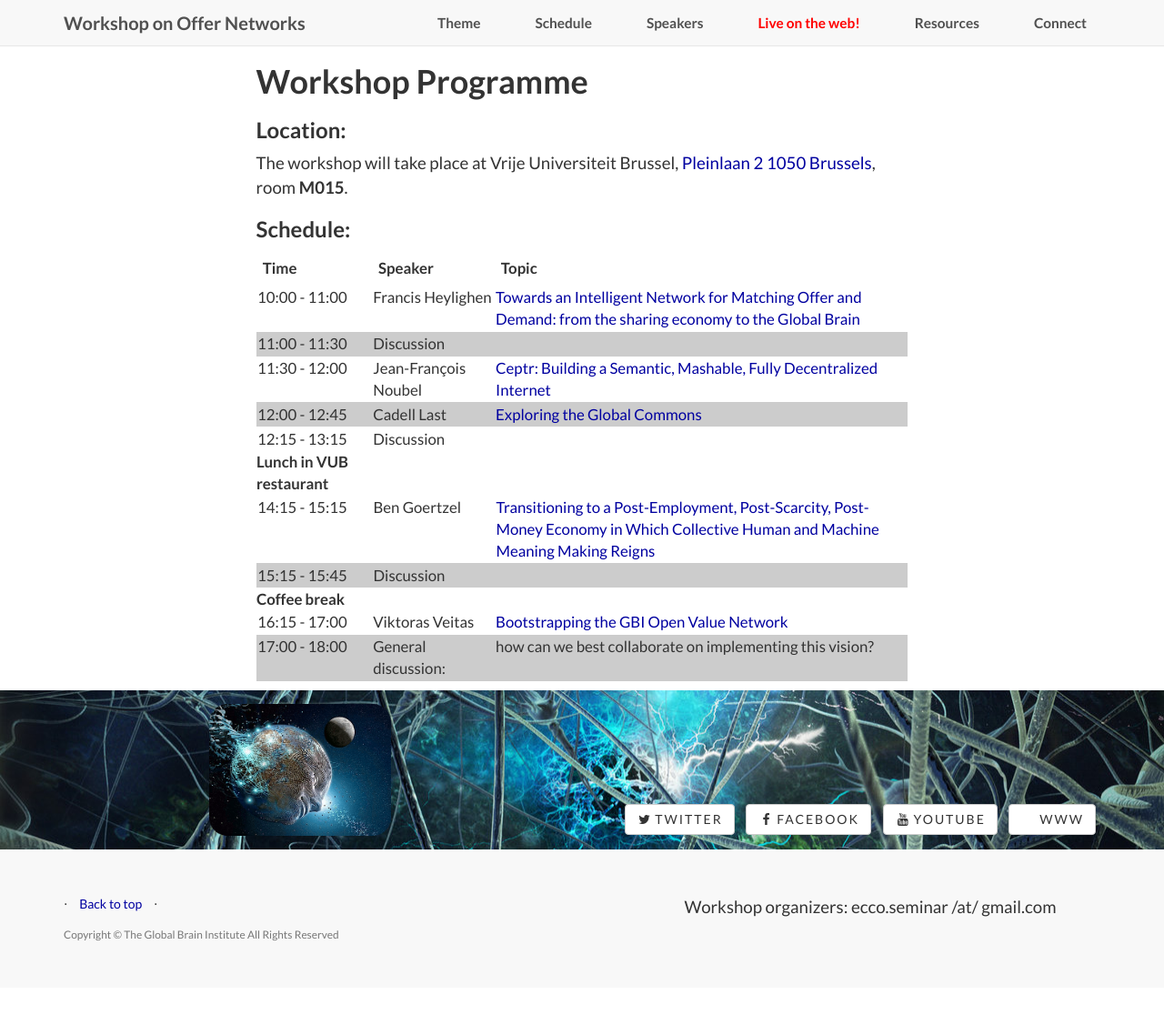
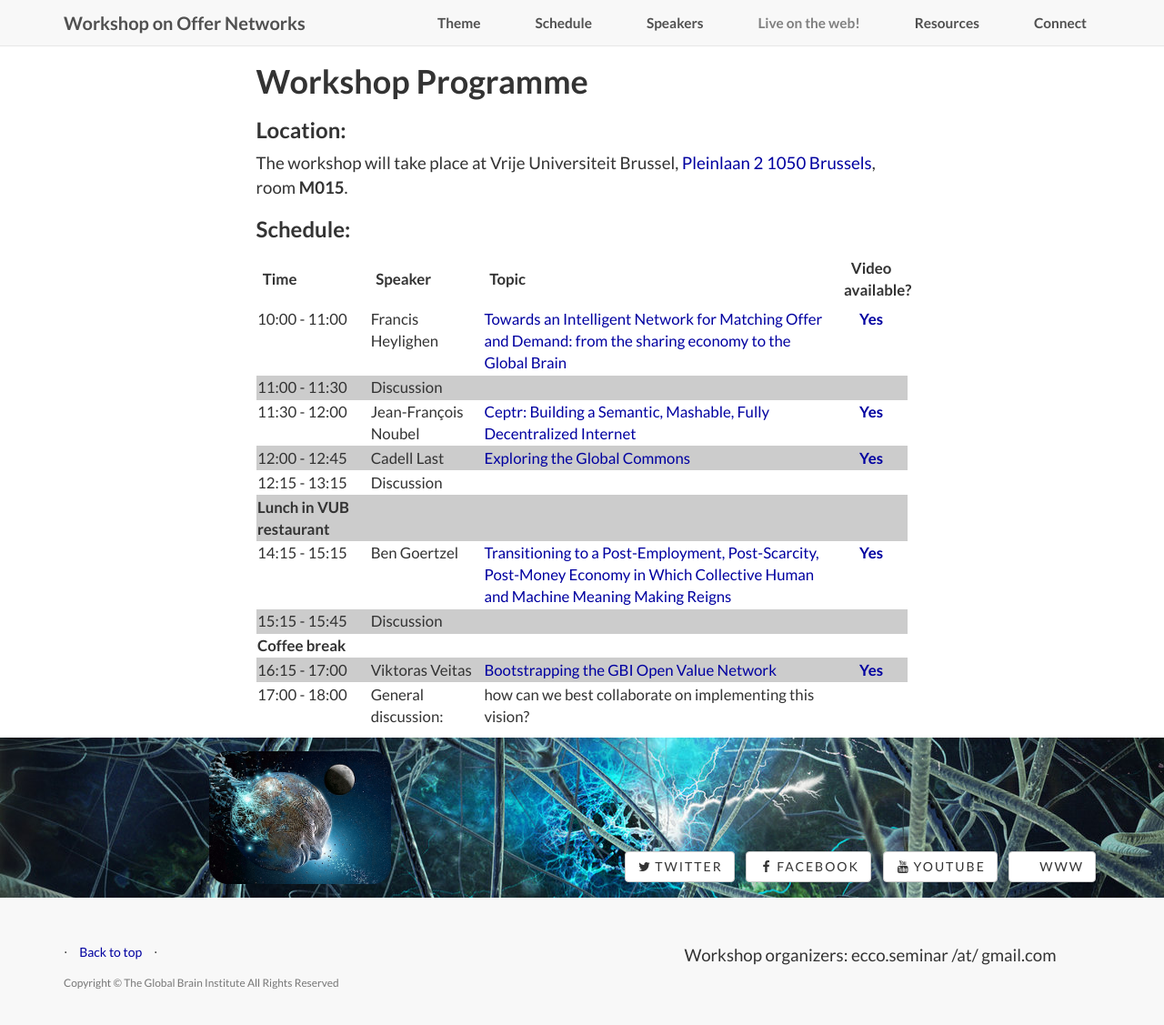
Before and after one commit to globalbraininstitute/onet, a Jekyll site: the page built from pages/schedule.markdown, in a window 1280 px wide and 1139 px high. Shown: the top 1127 px of the window at 91% size. Built offline with Jekyll 4.4.1, drawn with Linux system fonts in a browser that asks for light colours; nearby versions of some CDN libraries; library files that are not in the unit come from our copies; comment, search, counter and statistics services are not loaded.

Commit message:
last changes for archiving the workshop

```diff
--- a/_includes/navigation.html
+++ b/_includes/navigation.html
@@ -24,7 +24,7 @@
                     <a class="navbar-text" href="{{site.baseurl}}/#speakers">Speakers</a>
                 </li>
                 <li>
-                    <a class="navbar-text" href="{{site.baseurl}}/pages/live/"><font style="color:red">Live on the web!</font></a>
+                    <a class="navbar-text" href="{{site.baseurl}}/pages/live/"><font style="color:gray">Live on the web!</font></a>
                 </li>
                 <li>
                     <a class="navbar-text" href="{{site.baseurl}}/pages/resources/">Resources</a>
--- a/pages/schedule.markdown
+++ b/pages/schedule.markdown
@@ -13,20 +13,16 @@ The workshop will take place at Vrije Universiteit Brussel, [Pleinlaan 2 1050 Br
 
 ###Schedule:
 
-|Time|Speaker|Topic|
-|:---|---|---|---:|
-|10:00 - 11:00| Francis Heylighen | <a href="{{site.baseurl}}/speakers/francis/">Towards an Intelligent Network for Matching Offer and Demand: from the sharing economy to the Global Brain</a>|
-|11:00 - 11:30| Discussion | |
-|11:30 - 12:00| Jean-François Noubel | <a href="{{site.baseurl}}/speakers/noubel/">Ceptr: Building a Semantic, Mashable, Fully Decentralized Internet</a>|
-|12:00 - 12:45| Cadell Last | <a href="speakers/last">Exploring the Global Commons</a> |
-|12:15 - 13:15| Discussion | |
-
-<strong>Lunch in VUB restaurant</strong>|
-
-|14:15 - 15:15| Ben Goertzel | <a href="{{site.baseurl}}/speakers/ben/">Transitioning to a Post-Employment, Post-Scarcity, Post-Money Economy in Which Collective Human and Machine Meaning Making Reigns</a>|
-|15:15 - 15:45| Discussion | |
-
-|<strong>Coffee break</strong>|
-
-|16:15 - 17:00| Viktoras Veitas | <a href="{{site.baseurl}}/speakers/vveitas/">Bootstrapping the GBI Open Value Network</a>|
-|17:00 - 18:00 | General discussion: | how can we best collaborate on implementing this vision? |
+|Time|Speaker|Topic|Video available?|
+|:---|---|---|:---:|
+|10:00 - 11:00| Francis Heylighen | <a href="{{site.baseurl}}/speakers/francis/">Towards an Intelligent Network for Matching Offer and Demand: from the sharing economy to the Global Brain</a>| [**Yes**](https://youtu.be/DG0N1yiJ6lw)|
+|11:00 - 11:30| Discussion | | |
+|11:30 - 12:00| Jean-François Noubel | <a href="{{site.baseurl}}/speakers/noubel/">Ceptr: Building a Semantic, Mashable, Fully Decentralized Internet</a>|[**Yes**](https://youtu.be/muWnEF7JFjA)|
+|12:00 - 12:45| Cadell Last | <a href="{{site.baseurl}}/speakers/last">Exploring the Global Commons</a> | [**Yes**](https://youtu.be/8r_Fg7TWVq0)|
+|12:15 - 13:15| Discussion | | |
+|<strong>Lunch in VUB restaurant</strong>| | | |
+|14:15 - 15:15| Ben Goertzel | <a href="{{site.baseurl}}/speakers/ben/">Transitioning to a Post-Employment, Post-Scarcity, Post-Money Economy in Which Collective Human and Machine Meaning Making Reigns</a> | [**Yes**](https://youtu.be/427hMX2LQqA) |
+|15:15 - 15:45| Discussion | | |
+|<strong>Coffee break</strong>| | | |
+|16:15 - 17:00| Viktoras Veitas | <a href="{{site.baseurl}}/speakers/vveitas/">Bootstrapping the GBI Open Value Network</a>|[**Yes**](https://youtu.be/o3zQmpHo2mw)|
+|17:00 - 18:00 | General discussion: | how can we best collaborate on implementing this vision? | | |
```
Also changed, not shown: pages/live.markdown (+4 -4 lines), img/live_stream_screenshot_small.png (added).
